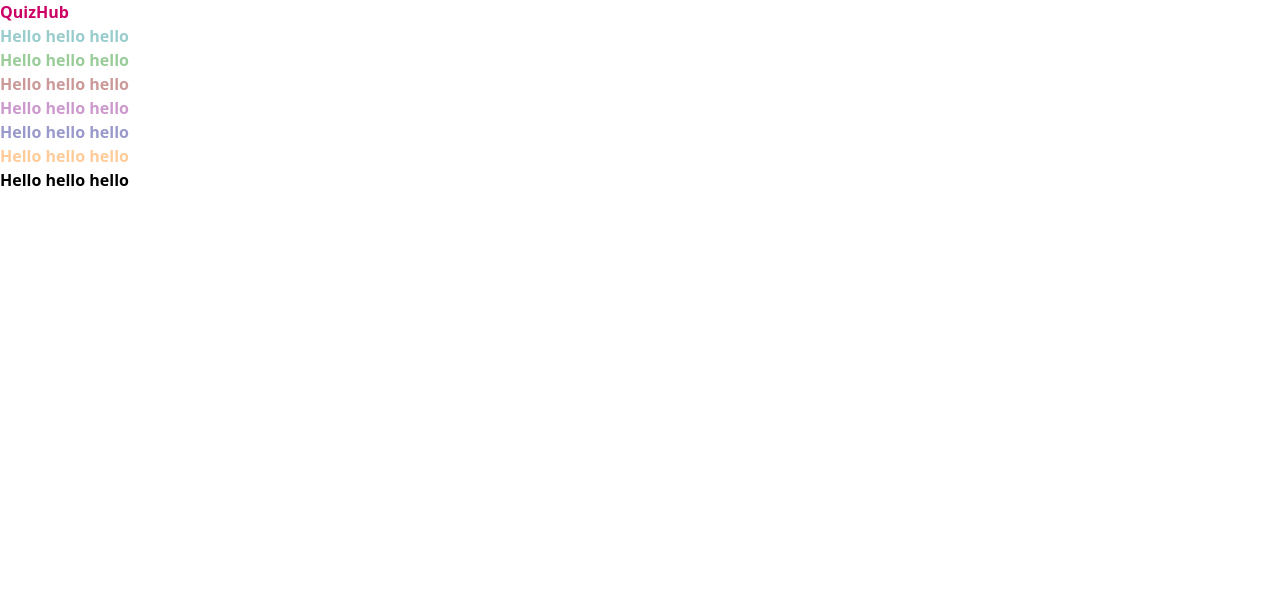
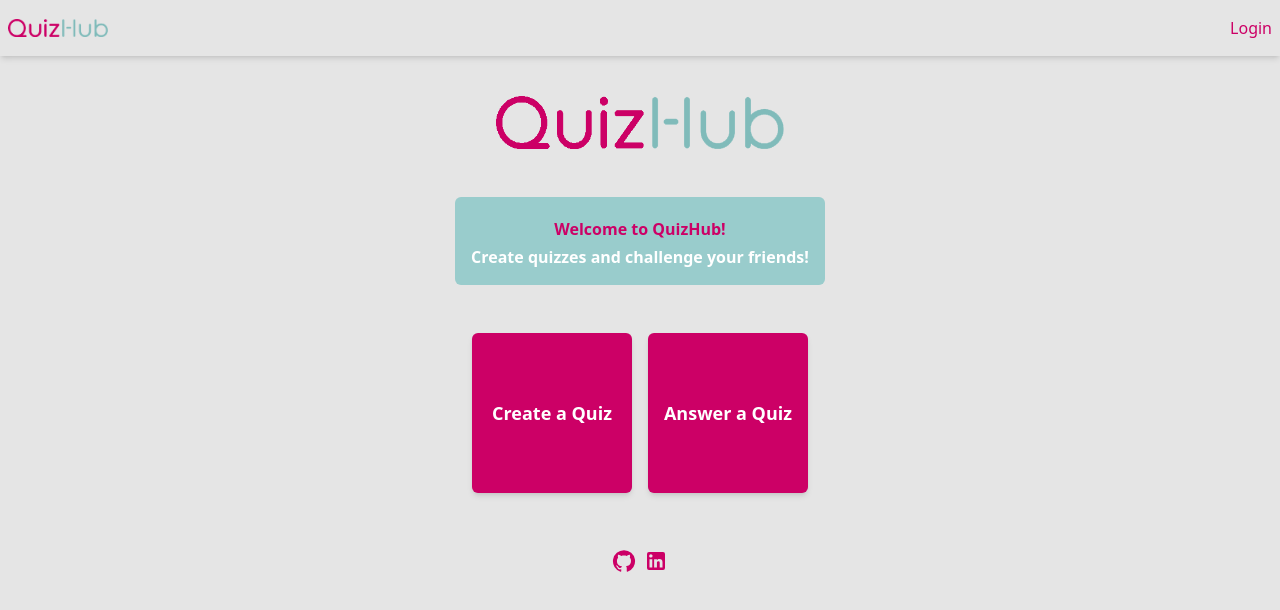
Before and after one commit to AndressaSRodrigues/CODSOFT, a React (Vite) app in the folder quiz_maker/frontend/: page / in a window 1280 px wide. Shown: the top 610 px of the page. Built offline with nearby package versions, Linux system fonts and the light colour scheme.

Commit message:
Added Routes, home page, navbar and footer

```diff
--- a/quiz_maker/frontend/src/App.tsx
+++ b/quiz_maker/frontend/src/App.tsx
@@ -1,15 +1,25 @@
+import { Route, Routes } from "react-router-dom"
+import Navbar from "./components/Shared/Navbar"
+import Home from "./views/Home"
+import CreateQuiz from "./views/CreateQuiz"
+import BrowseQuizzes from "./views/BrowseQuizzes"
+import Login from "./views/Login"
+import CreateAccount from "./views/CreateAccount"
+import Footer from "./components/Shared/Footer"
+
 function App() {
 
   return (
     <>
-      <h1 className="text-primary font-bold">QuizHub</h1>
-      <p className="text-blue font-bold">Hello hello hello</p>
-      <p className="text-green font-bold">Hello hello hello</p>
-      <p className="text-red font-bold">Hello hello hello</p>
-      <p className="text-purple font-bold">Hello hello hello</p>
-      <p className="text-babyblue font-bold">Hello hello hello</p>
-      <p className="text-orange font-bold">Hello hello hello</p>
-      <p className="text-yellow font-bold">Hello hello hello</p>
+    <Navbar />
+    <Routes>
+      <Route path="/" element={<Home />} />
+      <Route path="login" element={<Login />} />
+      <Route path="create-account" element={<CreateAccount />} />
+      <Route path="create-quiz" element={<CreateQuiz />} />
+      <Route path="browse-quizzes" element={<BrowseQuizzes />} />
+    </Routes>
+    <Footer />
     </>
   )
 }
--- /dev/null
+++ b/quiz_maker/frontend/src/components/Shared/Footer.tsx
@@ -0,0 +1,16 @@
+import { Link } from "react-router-dom";
+import { GitHub } from "@mui/icons-material";
+import { LinkedIn } from "@mui/icons-material";
+
+function Footer() {
+  return (
+    <>
+    <div className="w-full h-14 flex flex-row items-center justify-center text-primary p-2 gap-2">
+      <Link to={"https://github.com/AndressaSRodrigues"} target="_blank"><GitHub /></Link>
+      <Link to={"https://www.linkedin.com/in/andressa-webdev/"} target="_blank"><LinkedIn /></Link>
+    </div>
+  </>
+  )
+}
+
+export default Footer
--- a/quiz_maker/frontend/src/components/Shared/Navbar.tsx
+++ b/quiz_maker/frontend/src/components/Shared/Navbar.tsx
@@ -1,6 +1,18 @@
+import { Link } from 'react-router-dom'
+import QuizHub from '../../assets/QuizHub.png'
+
 function Navbar() {
   return (
-    <div className="text-primary">Navbar</div>
+    <>
+    <div className="w-full h-14 flex flex-row items-center justify-between bg-neutral-200 text-primary p-2 shadow-md">
+      <div>
+        <img src={QuizHub} alt='QuizHub Brand' width='100vw' />
+      </div>
+      <div>
+        <Link to={'/login'}>Login</Link>
+      </div>
+    </div>
+    </>
   )
 }
 
--- a/quiz_maker/frontend/src/index.css
+++ b/quiz_maker/frontend/src/index.css
@@ -5,4 +5,6 @@
 * {
   margin: 0;
   padding: 0;
+  --tw-bg-opacity: 1;
+  background-color: rgb(229 229 229 / var(--tw-bg-opacity));
 }
--- a/quiz_maker/frontend/src/main.tsx
+++ b/quiz_maker/frontend/src/main.tsx
@@ -1,10 +1,13 @@
 import React from 'react'
 import ReactDOM from 'react-dom/client'
+import { BrowserRouter } from 'react-router-dom'
 import App from './App.tsx'
 import './index.css'
 
 ReactDOM.createRoot(document.getElementById('root')!).render(
   <React.StrictMode>
-    <App />
+    <BrowserRouter>
+      <App />
+    </BrowserRouter>
   </React.StrictMode>,
 )
--- /dev/null
+++ b/quiz_maker/frontend/src/views/BrowseQuizzes.tsx
@@ -0,0 +1,7 @@
+function BrowseQuizzes() {
+  return (
+    <div>BrowseQuizzes</div>
+  )
+}
+
+export default BrowseQuizzes
--- /dev/null
+++ b/quiz_maker/frontend/src/views/CreateAccount.tsx
@@ -0,0 +1,7 @@
+function CreateAccount() {
+  return (
+    <div>CreateAccount</div>
+  )
+}
+
+export default CreateAccount
--- /dev/null
+++ b/quiz_maker/frontend/src/views/CreateQuiz.tsx
@@ -0,0 +1,7 @@
+function CreateQuiz() {
+  return (
+    <div>CreateQuiz</div>
+  )
+}
+
+export default CreateQuiz
--- /dev/null
+++ b/quiz_maker/frontend/src/views/Home.tsx
@@ -0,0 +1,37 @@
+import { Link } from 'react-router-dom';
+import QuizHub from '../assets/QuizHub.png';
+
+function Home() {
+
+  const buttonStyle = 'w-40 h-40 bg-primary rounded-md shadow-md text-lg text-white font-bold hover:bg-blue';
+
+  return (
+    <>
+      <div className='flex flex-col items-center m-16 gap-12 text-center lg:m-10'>
+        <img src={QuizHub} alt="QuizHub Logo" className='w-52 lg:w-72' />
+        <div className='flex flex-col bg-blue p-4 rounded-md font-bold text-white'>
+          <span className='text-primary bg-blue p-1'>
+            Welcome to QuizHub!
+          </span>
+          <span className='bg-blue'>
+            Create quizzes and challenge your friends!
+          </span>
+        </div>
+        <div className='flex flex-row gap-4'>
+          <Link to={'/create-quiz'}>
+            <button className={buttonStyle}>
+              Create a Quiz
+            </button>
+          </Link>
+          <Link to={'/browse-quizzes'}>
+            <button className={buttonStyle}>
+              Answer a Quiz
+            </button>
+          </Link>
+        </div>
+      </div>
+    </>
+  )
+}
+
+export default Home
--- /dev/null
+++ b/quiz_maker/frontend/src/views/Login.tsx
@@ -0,0 +1,7 @@
+function Login() {
+  return (
+    <div>Login</div>
+  )
+}
+
+export default Login
```
Also changed, not shown: quiz_maker/frontend/package.json (+8 -1 lines), 2 other files (tests, documents, lock files or other folders).
